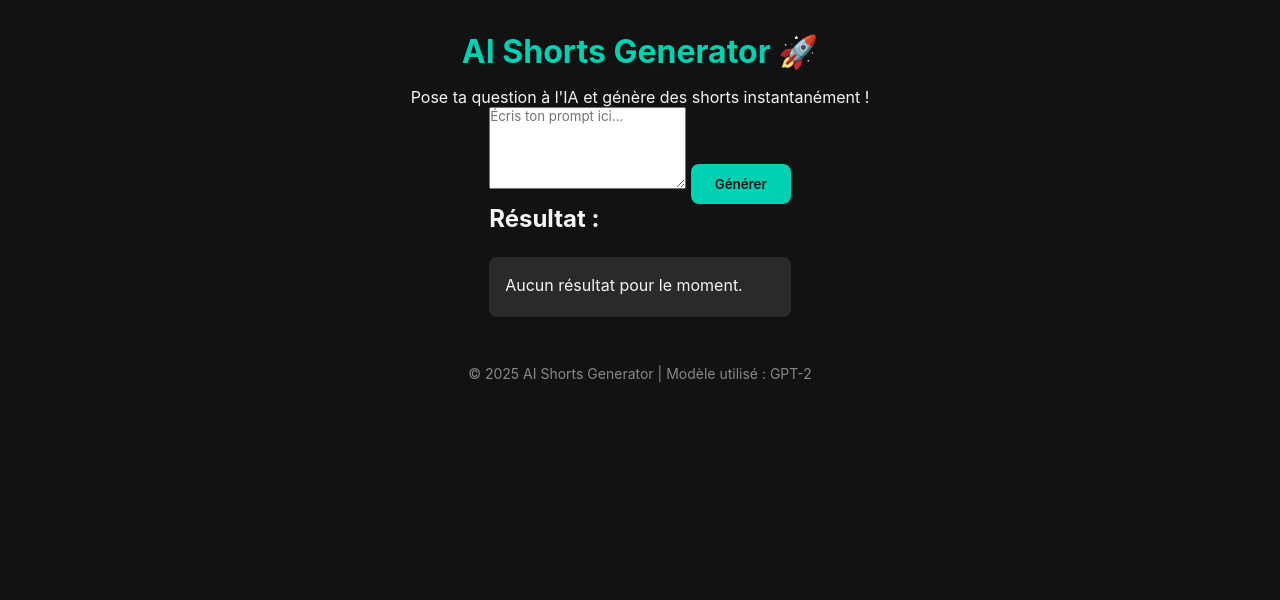
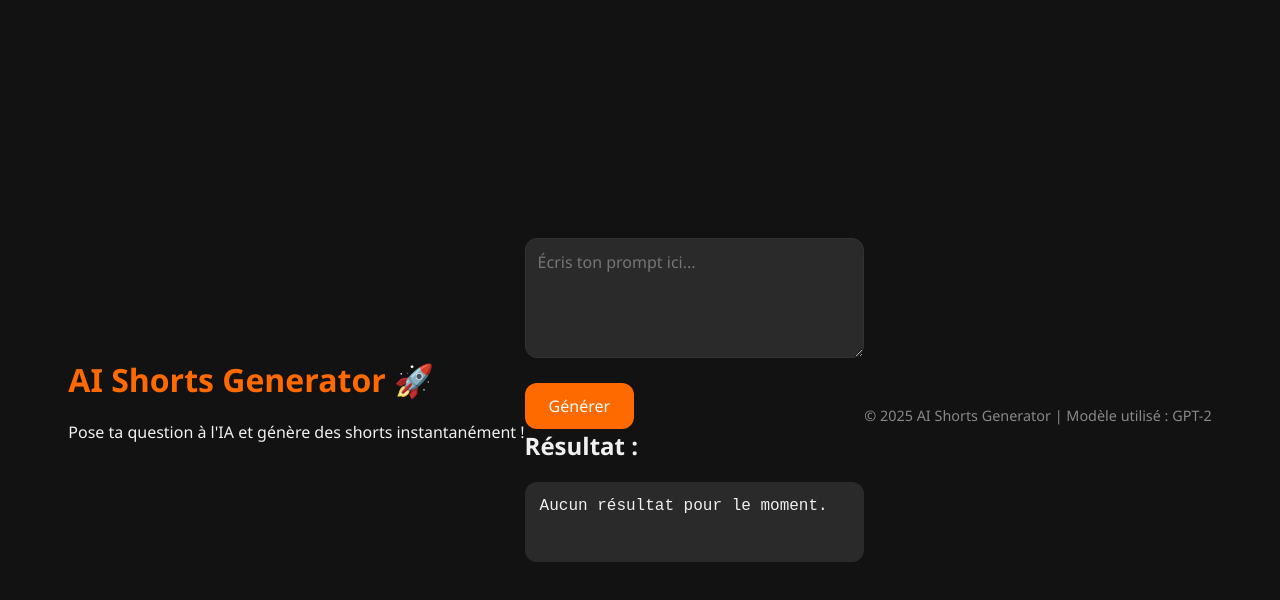
Before and after one commit to theot44240-tech/Ai-video-generator, a website: page public/index.html in a window 1280 px wide. Drawn offline with Linux system fonts and the light colour scheme.

Commit message:
Update style.css

```diff
--- a/public/style.css
+++ b/public/style.css
@@ -1,111 +1,81 @@
-/* =========================================
-   AI Shorts Generator – Style CSS
-   Top 0,1% optimisation pour Render / GitHub
-   Compatible avec tiiuae/falcon-7b-instruct
-   ========================================= */
+/* style.css – AI Shorts Generator 🚀 */
+/* Optimisé top 0,1% – Compatible GPT-2 */
 
-/* Reset global */
 * {
   margin: 0;
   padding: 0;
   box-sizing: border-box;
-  font-family: 'Inter', sans-serif;
+  font-family: 'Segoe UI', Tahoma, Geneva, Verdana, sans-serif;
 }
 
 body {
-  background: #121212; /* Dark theme moderne */
-  color: #f5f5f5;
+  background: #121212;
+  color: #f0f0f0;
   display: flex;
-  flex-direction: column;
+  justify-content: center;
   align-items: center;
-  justify-content: flex-start;
   min-height: 100vh;
-  padding: 2rem;
+  padding: 20px;
+}
+
+.container {
+  background: #1e1e1e;
+  padding: 40px;
+  border-radius: 16px;
+  box-shadow: 0 10px 25px rgba(0, 0, 0, 0.5);
+  max-width: 600px;
+  width: 100%;
+  text-align: center;
 }
 
 h1 {
   font-size: 2rem;
-  font-weight: 700;
-  margin-bottom: 1rem;
-  text-align: center;
-  color: #00d1b2; /* Accent vert moderne */
+  margin-bottom: 20px;
+  color: #ff6a00;
 }
 
-.container {
+textarea#prompt {
   width: 100%;
-  max-width: 800px;
-  background: #1e1e1e;
+  height: 120px;
+  padding: 12px;
   border-radius: 12px;
-  padding: 2rem;
-  box-shadow: 0 8px 25px rgba(0, 0, 0, 0.5);
-}
-
-textarea#promptInput {
-  width: 100%;
-  min-height: 120px;
-  padding: 1rem;
-  border-radius: 8px;
-  border: none;
+  border: 1px solid #333;
   background: #2a2a2a;
-  color: #f5f5f5;
+  color: #f0f0f0;
+  font-size: 1rem;
   resize: vertical;
-  font-size: 1rem;
-  outline: none;
-  margin-bottom: 1rem;
+  margin-bottom: 20px;
 }
 
 button#generateBtn {
-  background: #00d1b2;
-  color: #121212;
-  font-weight: 600;
+  background: #ff6a00;
   border: none;
-  padding: 0.75rem 1.5rem;
-  border-radius: 8px;
+  padding: 12px 24px;
+  border-radius: 12px;
+  color: #fff;
+  font-size: 1rem;
   cursor: pointer;
   transition: all 0.3s ease;
 }
 
 button#generateBtn:hover {
-  background: #00b894;
+  background: #ff8c42;
   transform: scale(1.05);
 }
 
 #result {
-  margin-top: 1.5rem;
-  padding: 1rem;
+  margin-top: 20px;
+  padding: 15px;
   background: #2a2a2a;
-  border-radius: 8px;
-  min-height: 60px;
-  font-size: 1rem;
-  line-height: 1.5;
+  border-radius: 12px;
+  min-height: 80px;
   white-space: pre-wrap;
-  word-wrap: break-word;
-  color: #f5f5f5;
+  text-align: left;
+  font-family: 'Courier New', Courier, monospace;
 }
 
-/* Footer */
 footer {
-  margin-top: 3rem;
-  font-size: 0.875rem;
+  margin-top: 30px;
+  font-size: 0.9rem;
   color: #888;
-  text-align: center;
 }
-
-/* Responsive adjustments */
-@media (max-width: 600px) {
-  h1 {
-    font-size: 1.5rem;
-  }
-
-  .container {
-    padding: 1.5rem;
-  }
-
-  textarea#promptInput {
-    min-height: 100px;
-  }
-
-  button#generateBtn {
-    width: 100%;
-  }
-}
```
